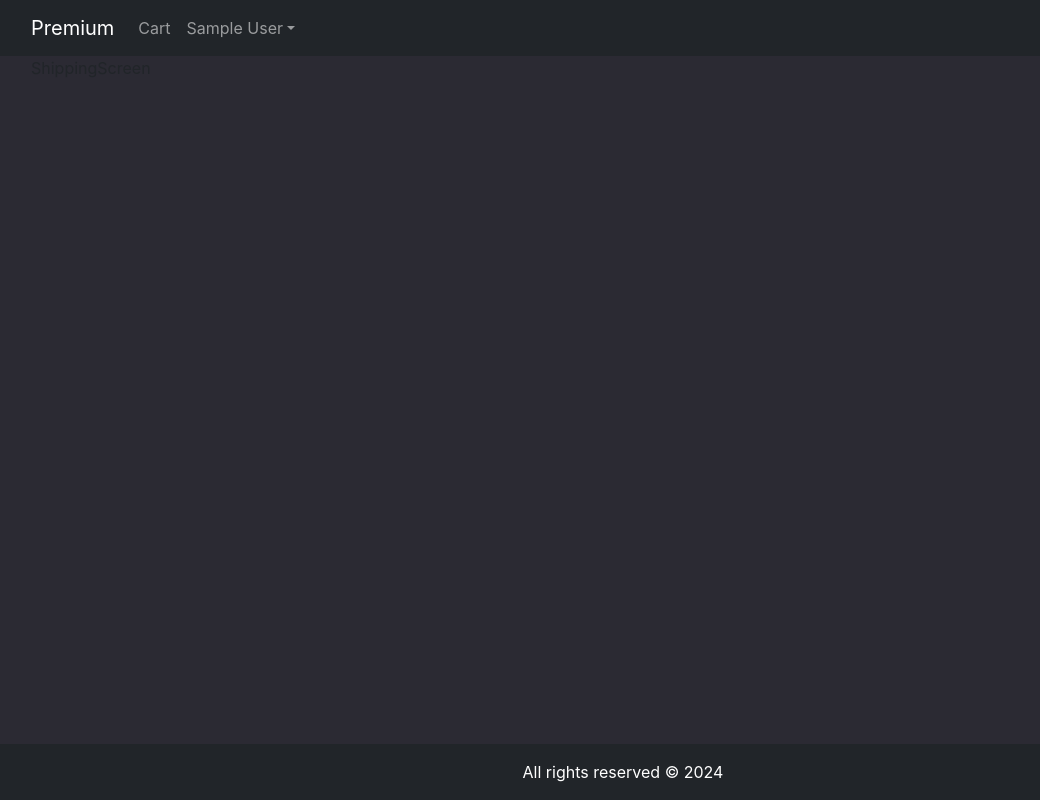
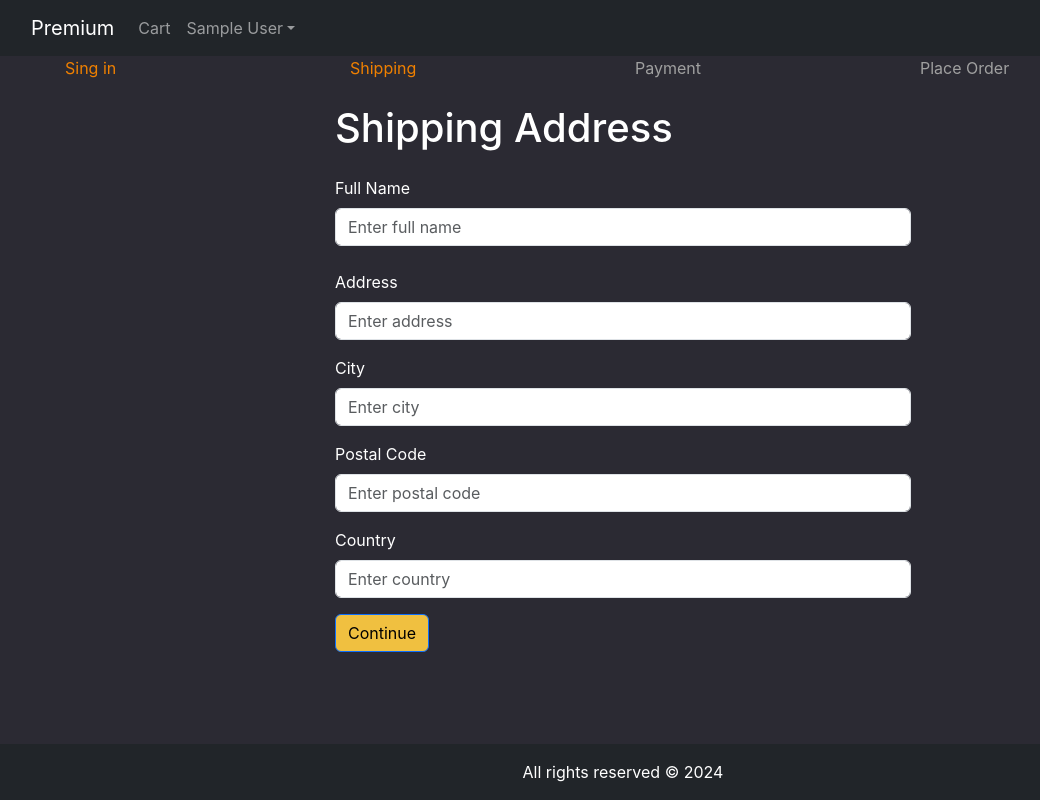
Before and after one commit to AGT-Slade/premium, a React (Create React App) app in the folder frontend/: page /shipping in a window 1280 px wide. Shown: the whole page, without its empty margins (17-1057 px from the left). Built offline with nearby package versions, Linux system fonts and the light colour scheme; sample sign-in values are in the browser's storage; the HTML template or start-up script is replaced by a standard one.

Commit message:
Video-24-Create-Shipping-Screen

```diff
--- a/frontend/src/App.js
+++ b/frontend/src/App.js
@@ -13,7 +13,8 @@ import Badge from 'react-bootstrap/esm/Badge';
 import { useStore } from './Store';
 import CartScreen from './screens/CartScreen';
 import SigninScreen from './screens/SigninScreen';
-import ShippingScreen from './screens/ShippingScreen';
+import ShippingAddressScreen from './screens/ShippingAddressScreen';
+import PaymentScreen from './screens/PaymentScreen';
 
 
 
@@ -26,12 +27,13 @@ const {cart, userInfo} = state;
 const signoutHandler = () => {
   ctxDispatch({type: 'USER_SIGNOUT'});
   localStorage.removeItem('userInfo');
+  localStorage.removeItem('shippingAddress');
 }
   return (
 
     <BrowserRouter>
       <div className="d-flex flex-column site-container">
-        <ToastContainer position="bottom-center" limit={1} />
+        <ToastContainer position="bottom-center" limit={2} />
         <header>
           <Navbar bg="dark" variant="dark">
               <Container fluid className='px-5'>
@@ -72,13 +74,14 @@ const signoutHandler = () => {
           </Navbar>
         </header>
         <main className='bkmain'>
-          <Container fluid className='px-5'>
+          <Container >
             <Routes>
               <Route path="/" element={<HomeScreen/>} />
               <Route path="/cart" element={<CartScreen/>} />
               <Route path="/product/:slug" element={<ProductScreen/>} />
               <Route path="/signin" element={<SigninScreen/>} />
-              <Route path="/shipping" element={<ShippingScreen/>} />
+              <Route path="/shipping" element={<ShippingAddressScreen/>} />
+              <Route path="/payment" element={<PaymentScreen/>} />
             </Routes>
           </Container>
         </main>
--- /dev/null
+++ b/frontend/src/Component/CheckoutSteps.js
@@ -0,0 +1,14 @@
+import React from 'react';
+import Col from 'react-bootstrap/Col';
+import Row from 'react-bootstrap/Row';
+
+function CheckoutSteps(props) {
+    return ( <Row className="checkout-steps">
+        <Col className={props.step1 ? 'active' : ''}>Sing in</Col>
+        <Col className={props.step2 ? 'active' : ''}>Shipping</Col>
+        <Col className={props.step3 ? 'active' : ''}>Payment</Col>
+        <Col className={props.step4 ? 'active' : ''}>Place Order</Col>
+    </Row>);
+}
+
+export default CheckoutSteps;
--- a/frontend/src/Store.js
+++ b/frontend/src/Store.js
@@ -4,11 +4,15 @@ import { createContext, useContext, useReducer } from "react";
 export const Store = createContext(null);
 
 const initialState = {
-  userInfo: localStorage.getItem('userInfo') ?
-  JSON.parse(localStorage.getItem('userInfo')) :
-  null,
+    userInfo: localStorage.getItem('userInfo') ?
+    JSON.parse(localStorage.getItem('userInfo')) :
+    null,
 
     cart: {
+      shippingAddress: localStorage.getItem('shippingAddress') ?
+      JSON.parse(localStorage.getItem('shippingAddress')) :
+      {},
+
       cartItems: localStorage.getItem('cartItems') ?
                   JSON.parse(localStorage.getItem('cartItems')) :
                   [],
@@ -39,7 +43,10 @@ const initialState = {
         return {...state, userInfo: action.payload}
       }
       case 'USER_SIGNOUT': {
-        return {...state, userInfo: null}
+        return {...state, userInfo: null, cart: {cartItems: [], shippingAddress: {}},}
+      }
+      case 'SAVE_SHIPPING_ADDRESS': {
+        return {...state, cart: {...state.cart, shippingAddress: action.payload}}
       }
       default:
         return state;
--- a/frontend/src/index.css
+++ b/frontend/src/index.css
@@ -51,9 +51,9 @@ main {
   margin: 1rem;;
 }
 
-.product a img {
+.products a img {
   width: 100%;
-  max-width: 250px;;
+  min-width: 150px;
 }
 
 .product .product-info {
@@ -77,3 +77,13 @@ main {
 .small-container {
   max-width: 600px;
 }
+
+.checkout-steps > div {
+  border-bottom: 02.rem solid #a0a0a0;
+  color: #a0a0a0;
+}
+
+.checkout-steps > div.active {
+  border-bottom: 02.rem solid #f08000;
+  color: #f08000;
+}
--- /dev/null
+++ b/frontend/src/screens/PaymentScreen.js
@@ -0,0 +1,5 @@
+function PaymentScreen() {
+    return <div>PaymentScreen</div>;
+}
+
+export default PaymentScreen;
--- /dev/null
+++ b/frontend/src/screens/ShippingAddressScreen.js
@@ -0,0 +1,92 @@
+import { Helmet } from "react-helmet-async";
+import Form from 'react-bootstrap/Form';
+import Button from 'react-bootstrap/Button';
+import { useEffect, useState } from "react";
+import Container from "react-bootstrap/esm/Container";
+import { useNavigate } from "react-router-dom";
+import { useStore } from "../Store";
+import CheckoutSteps from "../Component/CheckoutSteps";
+
+
+
+
+function ShippingAddressScreen() {
+    const navigate = useNavigate();
+    const {state, ctxDispatch} =  useStore();
+    const {
+        userInfo,
+        cart: {shippingAddress}
+    } = state;
+    const [fullName, setFullName] = useState(shippingAddress.fullName || '');
+    const [fullAddress, setAddress] = useState(shippingAddress.fullAddress || '');
+    const [city, setCity] = useState(shippingAddress.city || '');
+    const [postalCode, setPostalCode] = useState(shippingAddress.postalCode || '');
+    const [country, setCountry] = useState(shippingAddress.country || '');
+    console.log(fullName, fullAddress, city, postalCode, country);
+    useEffect(() => {
+        if (!userInfo) {
+            navigate('/signin?redirect=/shipping');
+        }}, [userInfo, navigate]);
+
+    const submitHandler = (e) => {
+        e.preventDefault();
+        ctxDispatch(
+            {
+                type: 'SAVE_SHIPPING_ADDRESS',
+                payload: {
+                            fullName,
+                            fullAddress,
+                            city,
+                            postalCode,
+                            country
+                        }
+            }
+        );
+        localStorage.setItem(
+            'shippingAddress',
+            JSON.stringify({fullName, fullAddress, city, postalCode, country})
+        );
+        navigate('/payment');
+    }
+
+
+    return <div>
+                <Helmet>
+                    <title>Shipping Address</title>
+                </Helmet>
+                <CheckoutSteps step1 step2 ></CheckoutSteps>
+                <Container className="small-container">
+                <h1 className="my-4 text-white">Shipping Address</h1>
+                <Form onSubmit={submitHandler}>
+                    <Form.Group className="mb-4" controlId="fullName">
+                        <Form.Label className="text-white">Full Name</Form.Label>
+                        <Form.Control type="text" placeholder="Enter full name" value={fullName} onChange={(e) => setFullName(e.target.value)} required />
+                    </Form.Group>
+                    <Form.Group className="mb-3" controlId="address">
+                        <Form.Label className="text-white">Address</Form.Label>
+                        <Form.Control type="text" placeholder="Enter address" value={fullAddress} onChange={(e) => setAddress(e.target.value)} required />
+                    </Form.Group>
+                    <Form.Group className="mb-3" controlId="city">
+                        <Form.Label className="text-white">City</Form.Label>
+                        <Form.Control type="text" placeholder="Enter city" value={city} onChange={(e) => setCity(e.target.value)} required />
+                    </Form.Group>
+                    <Form.Group className="mb-3" controlId="postalCode">
+                        <Form.Label className="text-white">Postal Code</Form.Label>
+                        <Form.Control type="text" placeholder="Enter postal code" value={postalCode} onChange={(e) => setPostalCode(e.target.value)} required />
+                    </Form.Group>
+                    <Form.Group className="mb-3" controlId="country">
+                        <Form.Label className="text-white">Country</Form.Label>
+                        <Form.Control type="text" placeholder="Enter country" value={country} onChange={(e) => setCountry(e.target.value)} required />
+                    </Form.Group>
+                    <div className="mb-3">
+                        <Button variant="primary" type="submit">
+                            Continue
+                        </Button>
+                    </div>
+
+                </Form>
+                </Container>
+            </div>
+}
+
+export default ShippingAddressScreen;
--- a/frontend/src/screens/ShippingScreen.js
+++ /dev/null
@@ -1,5 +0,0 @@
-function ShippingScreen() {
-    return <div>ShippingScreen</div>;
-}
-
-export default ShippingScreen;
--- a/frontend/src/screens/SigninScreen.js
+++ b/frontend/src/screens/SigninScreen.js
@@ -22,20 +22,38 @@ function SigninScreen() {
 
     const submitHandler = async (e) => {
         e.preventDefault();
+        const successToastId = "success-toast";
+        const errorToastId = "error-toast";
         try {
             const {data} = await axios.post('/api/users/signin', {
                 email,
                 password
             });
+             // Dismiss any error toasts that might still be active
+             if (toast.isActive(errorToastId)) {
+                toast.dismiss(errorToastId);
+            }
             ctxDispatch({type: 'USER_SIGNIN', payload: data});
             localStorage.setItem('userInfo', JSON.stringify(data));
             navigate(redirect || '/');
-            toast.success('Sign in successful!');
+
+
+            // Display success toast and replace any existing success toasts
+            if (!toast.isActive(successToastId)) {
+                toast.success('Sign in successful!', { toastId: successToastId });
+            }
+
+        // Clear any existing error toasts
         }
          catch (error) {
-            const toastId = "error-toast";
-            if (!toast.isActive(toastId)) {
-                toast.error(getError(error), { toastId });
+
+            if (toast.isActive(successToastId)) {
+                toast.dismiss(successToastId);
+            }
+
+            // Display error toast and replace any existing error toasts
+            if (!toast.isActive(errorToastId)) {
+                toast.error(getError(error), { toastId: errorToastId });
             }
         }
     }
```
Also changed, not shown: 1 other file (tests, documents, lock files or other folders).
